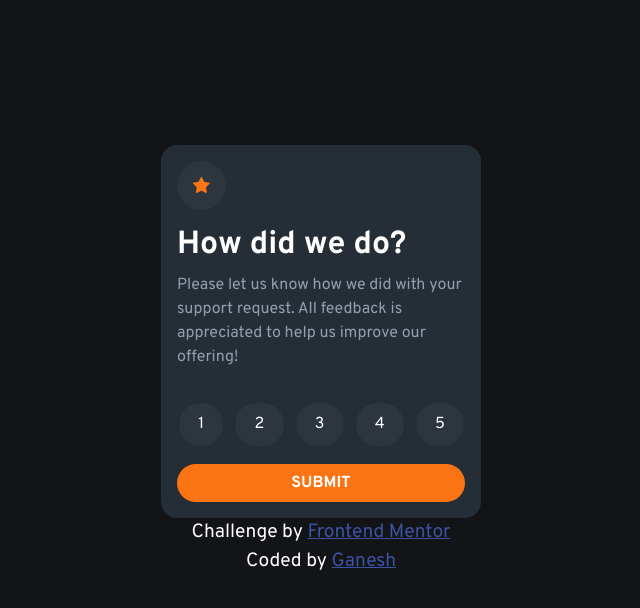
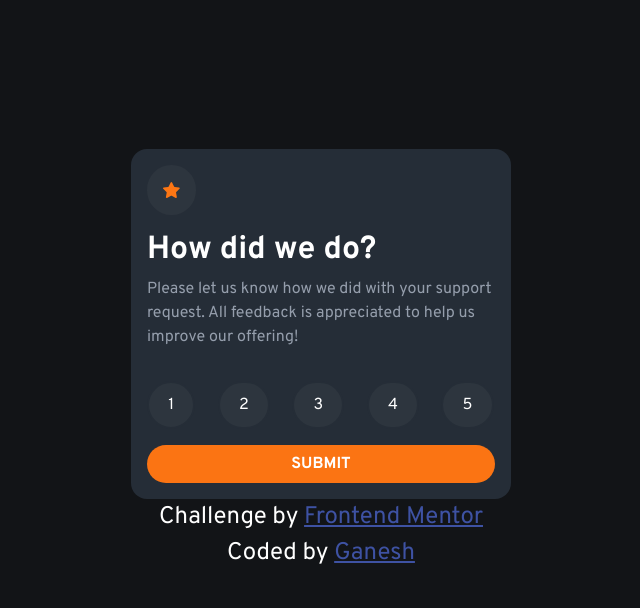
Before and after one commit to Ganesh-G0/Ratings, a plain HTML site: page index.html in a window 1280 px wide. Shown: the whole page, without its empty margins (319-959 px from the left). Drawn offline with nearby package versions, Linux system fonts and the light colour scheme.

Commit message:
Update styles.css

```diff
--- a/styles.css
+++ b/styles.css
@@ -98,3 +98,21 @@ p {
 .attribution a {
     color: hsl(228, 45%, 44%);
 }
+
+@media (min-width: 768px) {
+    #main {
+        max-width: 380px;
+    }
+    h1 {
+        font-size: 2rem;
+    }
+    p {
+        font-size: 1rem;
+    }
+    .buttons-div {
+        gap: 1.4rem;
+    }
+    .attribution {
+        font-size: 1.5rem;
+    }
+}
```
